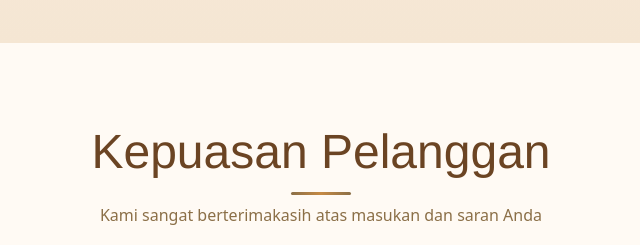
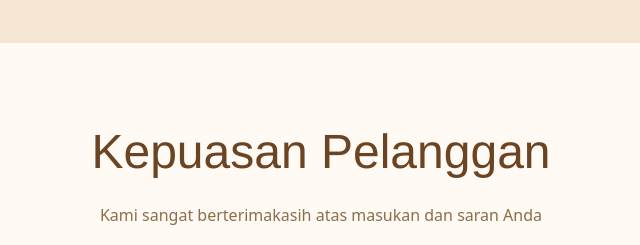
Before and after one commit to ShoruSenpai/tefa-bakery-project, a website: page pages/index.html in a window 1280 px wide. Shown: the part 2060-2305 px from the top of the page, 319-959 px from the left. Drawn offline with nearby package versions, Linux system fonts and the light colour scheme.

Commit message:
hapus garis pada index

```diff
--- a/src/style.css
+++ b/src/style.css
@@ -1455,6 +1455,11 @@ a {
     display: none;
 }
 
+/* Remove underline line from "Kepuasan Pelanggan" heading */
+.testimonials-header h2::after {
+    display: none;
+}
+
 /* Button animations */
 .btn {
     position: relative;
```
